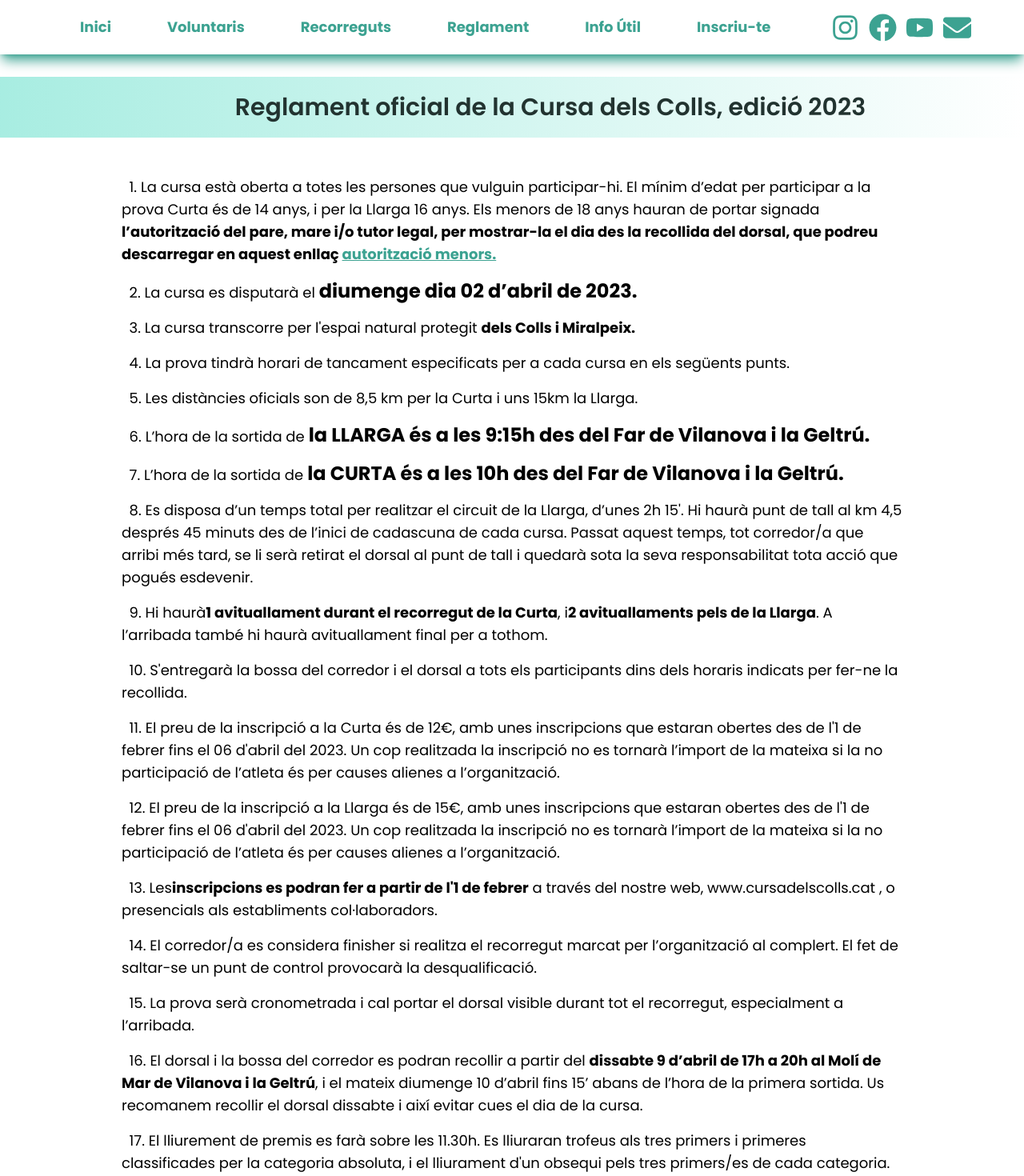
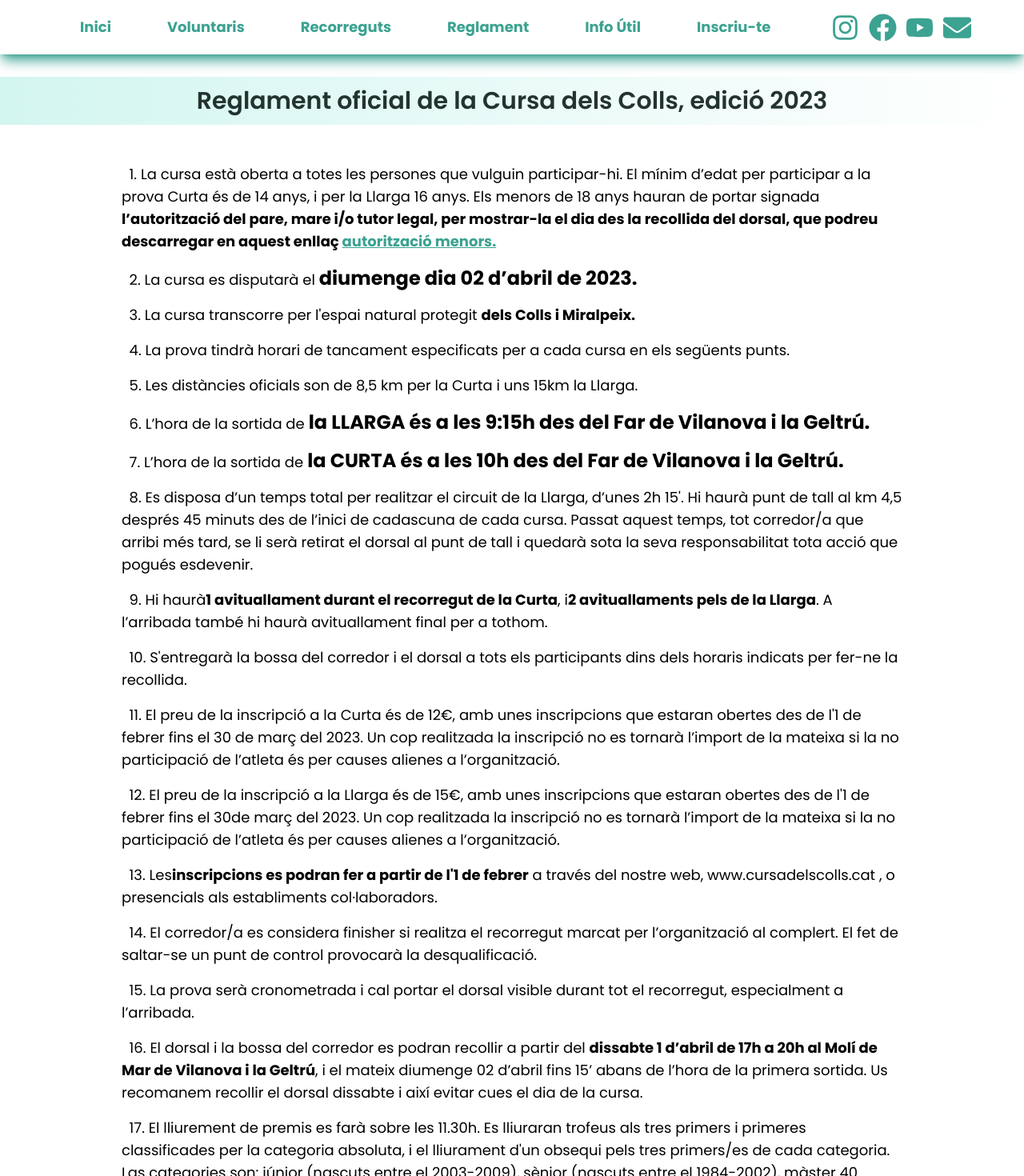
Before and after one commit to jorditosa/cursa_colls, a React (Vite) app: page /reglament in a window 1280 px wide. Shown: the top 1470 px of the page at 80% size. Built offline with nearby package versions, Linux system fonts and the light colour scheme.

Commit message:
corregit reglament

```diff
--- a/src/components/Layout.jsx
+++ b/src/components/Layout.jsx
@@ -19,39 +19,39 @@ export default function Layout() {
   }, []);
 
   const navList = (
-    <ul className="w-screen h-full lg:px-20 flex flex-col lg:flex-row items-center justify-between gap-4 font-Poppins">
+    <ul className="w-screen h-full lg:px-20 flex flex-col lg:flex-row items-center justify-between gap-y-4 font-Poppins">
         <Link
-        className='text-2xl lg:text-lg font-bold block py-5 text-primary hover:text-secondary'
+        className='text-lg lg:text-md font-bold block py-5 text-primary hover:text-secondary'
         to='/'
         onClick={() => setOpenNav(false)}
         >Inici
         </Link>
         <Link
-        className='text-2xl lg:text-lg font-bold block py-5 text-primary hover:text-secondary'
+        className='text-lg lg:text-md font-bold block py-5 text-primary hover:text-secondary'
         to='/voluntariat'
         onClick={() => setOpenNav(false)}
         >Voluntaris
         </Link>
         <Link
-        className='text-2xl lg:text-lg font-bold block py-5 text-primary hover:text-secondary'
+        className='text-lg lg:text-md font-bold block py-5 text-primary hover:text-secondary'
         to='/recorreguts'
         onClick={() => setOpenNav(false)}
         >Recorreguts
         </Link>
         <Link
-        className='text-2xl lg:text-lg font-bold block py-5 text-primary hover:text-secondary'
+        className='text-lg lg:text-md font-bold block py-5 text-primary hover:text-secondary'
         to='/reglament'
         onClick={() => setOpenNav(false)}
         >Reglament
         </Link>
         <Link
-        className='text-2xl lg:text-lg font-bold block py-5 text-primary hover:text-secondary'
+        className='text-lg lg:text-md font-bold block py-5 text-primary hover:text-secondary'
         to='/infoutil'
         onClick={() => setOpenNav(false)}
         >Info Útil
         </Link>
         <a
-        className='text-2xl lg:text-lg font-bold block py-5 text-primary hover:text-secondary'
+        className='text-lg lg:text-md font-bold block py-5 text-primary hover:text-secondary'
         target='_blank'
         href='https://www.sportsform.net/cursacolls/2022/'
         onClick={() => setOpenNav(false)}
--- a/src/components/Title.jsx
+++ b/src/components/Title.jsx
@@ -2,7 +2,7 @@
 function Title( {children, id }) {
   return (
     <h2
-    className="text-center lg:pl-24 font-semibold text-dark py-5 text-xl lg:text-3xl bg-gradient-to-l from-light to-secondary/50"
+    className="text-center font-semibold text-dark py-3 text-xl lg:text-3xl bg-gradient-to-l from-light to-secondary/25"
     id={id && id }
     >
     {children}
--- a/src/pages/Reglament.jsx
+++ b/src/pages/Reglament.jsx
@@ -55,10 +55,10 @@ function Reglament() {
             &nbsp; 10. S'entregarà la bossa del corredor i el dorsal a tots els participants dins dels horaris indicats per fer-ne la recollida.
           </li>
           <li className="py-2">
-            &nbsp; 11. El preu de la inscripció a la Curta és de 12€, amb unes inscripcions que estaran obertes des de l'1 de febrer fins el 06 d'abril del 2023. Un cop realitzada la inscripció no es tornarà l’import de la mateixa si la no participació de l’atleta és per causes alienes a l’organització.
+            &nbsp; 11. El preu de la inscripció a la Curta és de 12€, amb unes inscripcions que estaran obertes des de l'1 de febrer fins el 30 de març del 2023. Un cop realitzada la inscripció no es tornarà l’import de la mateixa si la no participació de l’atleta és per causes alienes a l’organització.
           </li>
           <li className="py-2">
-            &nbsp; 12. El preu de la inscripció a la Llarga és de 15€, amb unes inscripcions que estaran obertes des de l'1 de febrer fins el 06 d'abril del 2023. Un cop realitzada la inscripció no es tornarà l’import de la mateixa si la no participació de l’atleta és per causes alienes a l’organització.
+            &nbsp; 12. El preu de la inscripció a la Llarga és de 15€, amb unes inscripcions que estaran obertes des de l'1 de febrer fins el 30de març del 2023. Un cop realitzada la inscripció no es tornarà l’import de la mateixa si la no participació de l’atleta és per causes alienes a l’organització.
           </li>
           <li className="py-2">
             &nbsp; 13. Les
@@ -77,8 +77,8 @@ function Reglament() {
           </li>
           <li className="py-2">
             &nbsp; 16. El dorsal i la bossa del corredor es podran recollir a
-            partir del <b>dissabte 9 d’abril de 17h a 20h al Molí de Mar de Vilanova i la Geltrú</b>,
-            i el mateix diumenge 10 d’abril fins 15’ abans de l’hora de la primera sortida. Us
+            partir del <b>dissabte 1 d’abril de 17h a 20h al Molí de Mar de Vilanova i la Geltrú</b>,
+            i el mateix diumenge 02 d’abril fins 15’ abans de l’hora de la primera sortida. Us
             recomanem recollir el dorsal dissabte i així evitar cues el dia de la
             cursa.
           </li>
```
